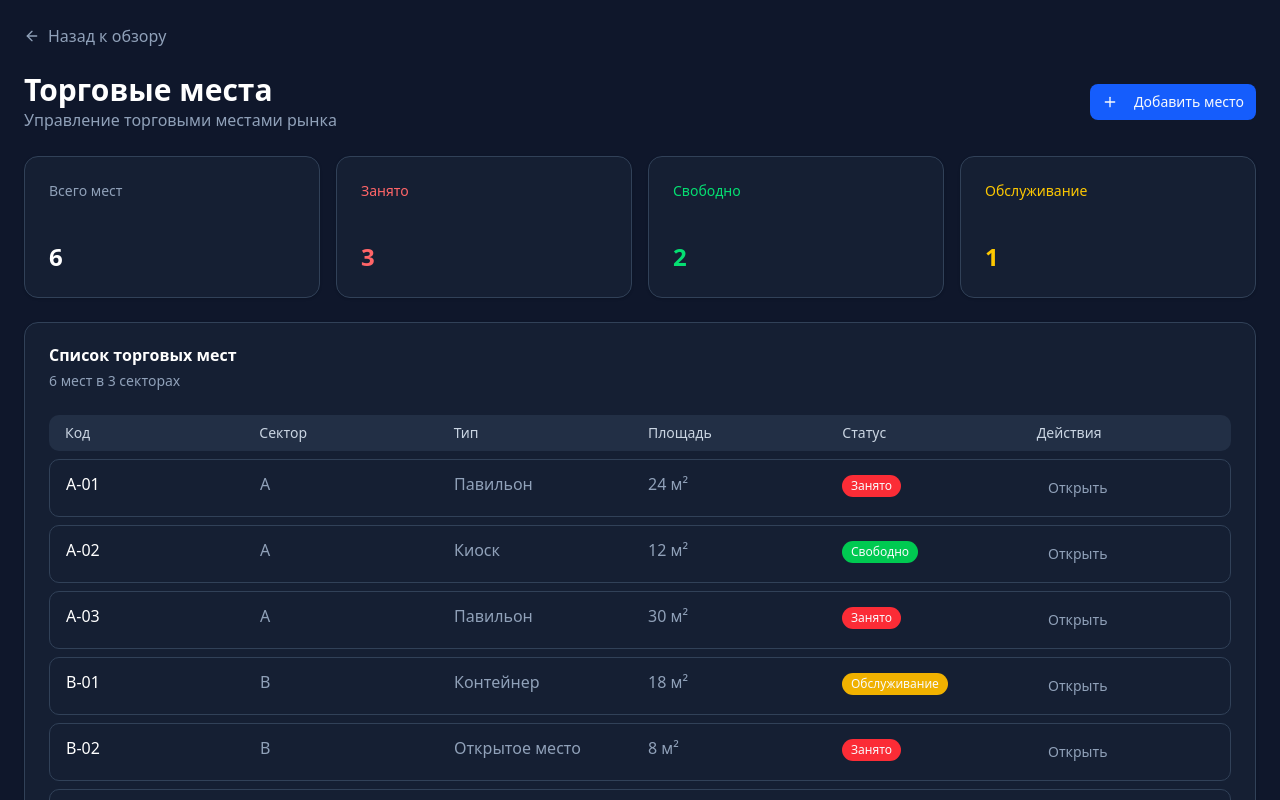
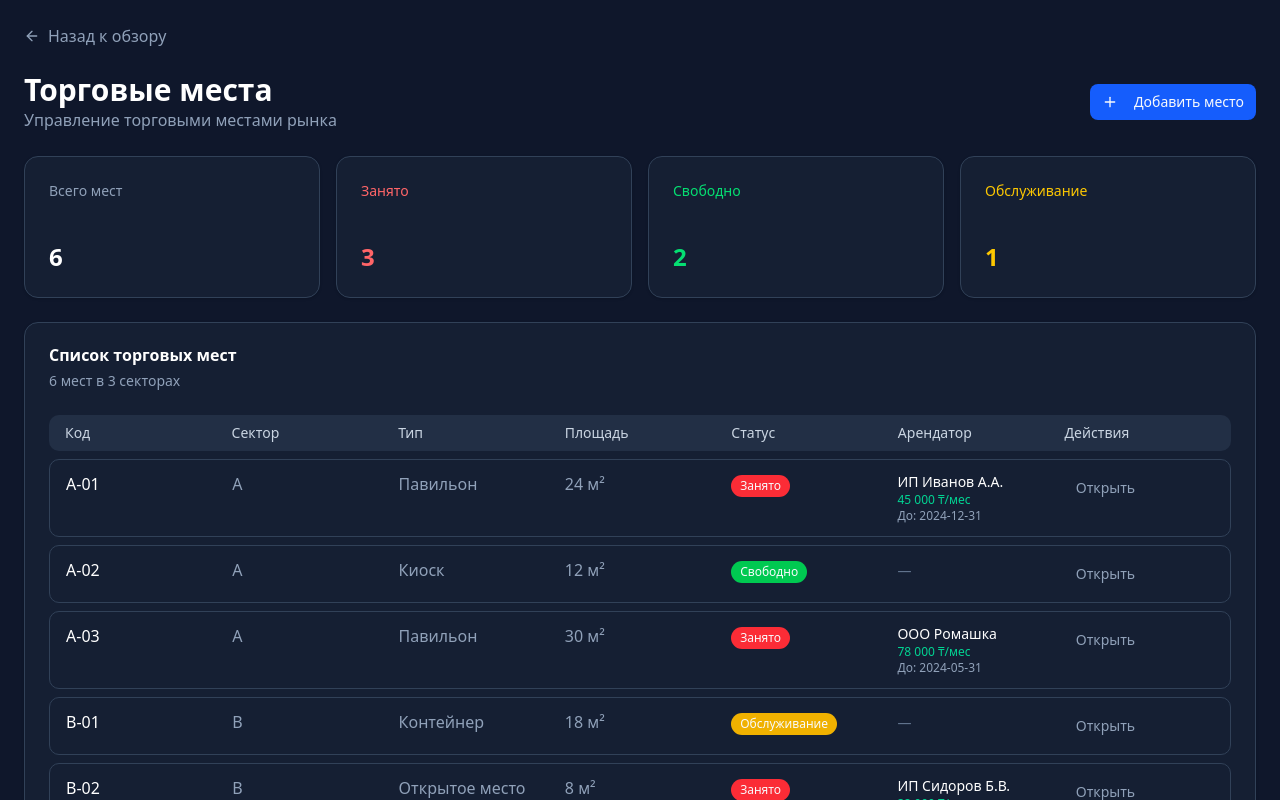
Before and after one commit to alikbek3002/bazar_bugalter, a Next.js app: page /demo/owner/spaces in a window 1280 px wide. Shown: the top 800 px of the page. Built offline with nearby package versions, Linux system fonts and the light colour scheme.

Commit message:
feat: добавлена информация об арендаторах на странице торговых мест

```diff
--- a/src/app/demo/owner/spaces/page.tsx
+++ b/src/app/demo/owner/spaces/page.tsx
@@ -26,12 +26,90 @@ import {
 
 // Mock data
 const mockSpaces = [
-    { id: '1', code: 'A-01', sector: 'A', space_type: 'pavilion', area_sqm: 24, status: 'occupied', business_type: 'Одежда' },
-    { id: '2', code: 'A-02', sector: 'A', space_type: 'kiosk', area_sqm: 12, status: 'vacant', business_type: null },
-    { id: '3', code: 'A-03', sector: 'A', space_type: 'pavilion', area_sqm: 30, status: 'occupied', business_type: 'Электроника' },
-    { id: '4', code: 'B-01', sector: 'B', space_type: 'container', area_sqm: 18, status: 'maintenance', business_type: null },
-    { id: '5', code: 'B-02', sector: 'B', space_type: 'open_space', area_sqm: 8, status: 'occupied', business_type: 'Продукты' },
-    { id: '6', code: 'C-01', sector: 'C', space_type: 'pavilion', area_sqm: 36, status: 'vacant', business_type: null },
+    {
+        id: '1',
+        code: 'A-01',
+        sector: 'A',
+        space_type: 'pavilion',
+        area_sqm: 24,
+        status: 'occupied',
+        business_type: 'Одежда',
+        tenant_id: '1',
+        tenant_name: 'ИП Иванов А.А.',
+        monthly_rent: 45000,
+        contract_start: '2024-01-01',
+        contract_end: '2024-12-31'
+    },
+    {
+        id: '2',
+        code: 'A-02',
+        sector: 'A',
+        space_type: 'kiosk',
+        area_sqm: 12,
+        status: 'vacant',
+        business_type: null,
+        tenant_id: null,
+        tenant_name: null,
+        monthly_rent: null,
+        contract_start: null,
+        contract_end: null
+    },
+    {
+        id: '3',
+        code: 'A-03',
+        sector: 'A',
+        space_type: 'pavilion',
+        area_sqm: 30,
+        status: 'occupied',
+        business_type: 'Электроника',
+        tenant_id: '2',
+        tenant_name: 'ООО Ромашка',
+        monthly_rent: 78000,
+        contract_start: '2023-06-01',
+        contract_end: '2024-05-31'
+    },
+    {
+        id: '4',
+        code: 'B-01',
+        sector: 'B',
+        space_type: 'container',
+        area_sqm: 18,
+        status: 'maintenance',
+        business_type: null,
+        tenant_id: null,
+        tenant_name: null,
+        monthly_rent: null,
+        contract_start: null,
+        contract_end: null
+    },
+    {
+        id: '5',
+        code: 'B-02',
+        sector: 'B',
+        space_type: 'open_space',
+        area_sqm: 8,
+        status: 'occupied',
+        business_type: 'Продукты',
+        tenant_id: '3',
+        tenant_name: 'ИП Сидоров Б.В.',
+        monthly_rent: 32000,
+        contract_start: '2024-01-01',
+        contract_end: '2024-12-31'
+    },
+    {
+        id: '6',
+        code: 'C-01',
+        sector: 'C',
+        space_type: 'pavilion',
+        area_sqm: 36,
+        status: 'vacant',
+        business_type: null,
+        tenant_id: null,
+        tenant_name: null,
+        monthly_rent: null,
+        contract_start: null,
+        contract_end: null
+    },
 ];
 
 const SPACE_TYPES: Record<string, string> = {
@@ -63,6 +141,11 @@ export default function DemoSpacesPage() {
         occupied: mockSpaces.filter(s => s.status === 'occupied').length,
         vacant: mockSpaces.filter(s => s.status === 'vacant').length,
         maintenance: mockSpaces.filter(s => s.status === 'maintenance').length,
+    };
+
+    // Format number to avoid hydration errors
+    const formatAmount = (amount: number) => {
+        return amount.toString().replace(/\B(?=(\d{3})+(?!\d))/g, ' ');
     };
 
     const handleViewSpace = (space: typeof mockSpaces[0]) => {
@@ -137,19 +220,20 @@ export default function DemoSpacesPage() {
                     <CardContent>
                         <div className="space-y-2">
                             {/* Table Header */}
-                            <div className="grid grid-cols-6 gap-4 px-4 py-2 bg-slate-700/50 rounded-lg font-medium text-sm text-slate-300">
+                            <div className="grid grid-cols-7 gap-4 px-4 py-2 bg-slate-700/50 rounded-lg font-medium text-sm text-slate-300">
                                 <div>Код</div>
                                 <div>Сектор</div>
                                 <div>Тип</div>
                                 <div>Площадь</div>
                                 <div>Статус</div>
+                                <div>Арендатор</div>
                                 <div>Действия</div>
                             </div>
                             {/* Table Body */}
                             {mockSpaces.map((space) => (
                                 <div
                                     key={space.id}
-                                    className="grid grid-cols-6 gap-4 px-4 py-3 border border-slate-700 rounded-lg hover:bg-slate-700/30 transition-colors"
+                                    className="grid grid-cols-7 gap-4 px-4 py-3 border border-slate-700 rounded-lg hover:bg-slate-700/30 transition-colors"
                                 >
                                     <div className="font-medium text-white">{space.code}</div>
                                     <div className="text-slate-400">{space.sector}</div>
@@ -159,6 +243,17 @@ export default function DemoSpacesPage() {
                                         <Badge className={STATUS_COLORS[space.status]}>
                                             {SPACE_STATUSES[space.status]}
                                         </Badge>
+                                    </div>
+                                    <div>
+                                        {space.status === 'occupied' && space.tenant_name ? (
+                                            <div className="text-sm">
+                                                <div className="text-white font-medium">{space.tenant_name}</div>
+                                                <div className="text-emerald-400 text-xs">{formatAmount(space.monthly_rent!)} ₸/мес</div>
+                                                <div className="text-slate-400 text-xs">До: {space.contract_end}</div>
+                                            </div>
+                                        ) : (
+                                            <span className="text-slate-500 text-sm">—</span>
+                                        )}
                                     </div>
                                     <div>
                                         <Button
```
